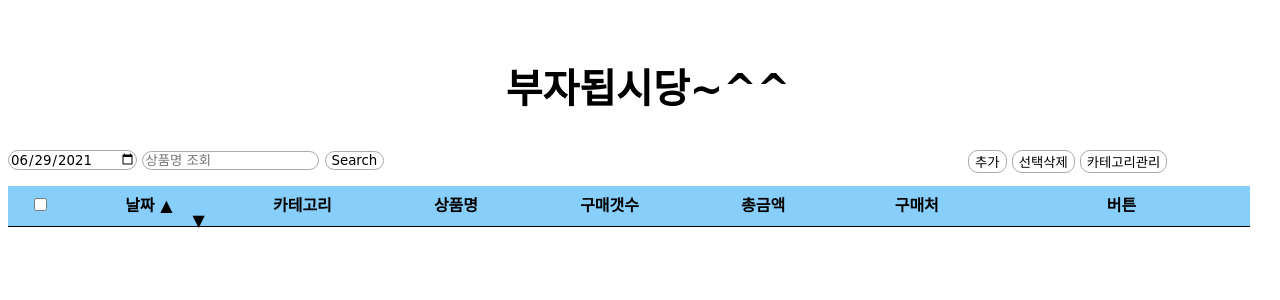
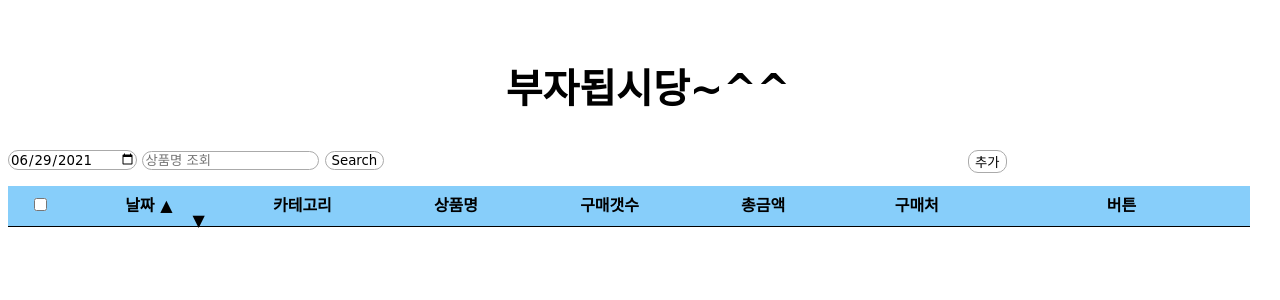
Before and after one commit to yiryeong/accountBook, a Flask app: page / in a window 1280 px wide. Shown: the top 300 px of the page. Run offline with Flask 2, Linux system fonts and the light colour scheme; data that the repository does not hold is empty; some web fonts are replaced.

Commit message:
선택삭제 & 카테고리 관리 버튼 가리기

```diff
--- a/app/templates/main/index.html
+++ b/app/templates/main/index.html
@@ -23,8 +23,8 @@
 				<button class="button" onclick="searchData();"> Search </button>
 				<div class="navButton">
 					<button class="button" onclick="showAddPopup();">추가</button>
-					<button class="button" onclick="alert('선택삭제')">선택삭제</button>
-					<button class="button" onclick="alert('카테고리관리')">카테고리관리</button>
+<!--					<button class="button" onclick="alert('선택삭제')">선택삭제</button>
+					<button class="button" onclick="alert('카테고리관리')">카테고리관리</button>-->
 				</div>
 			</div>
 		</nav>
```
